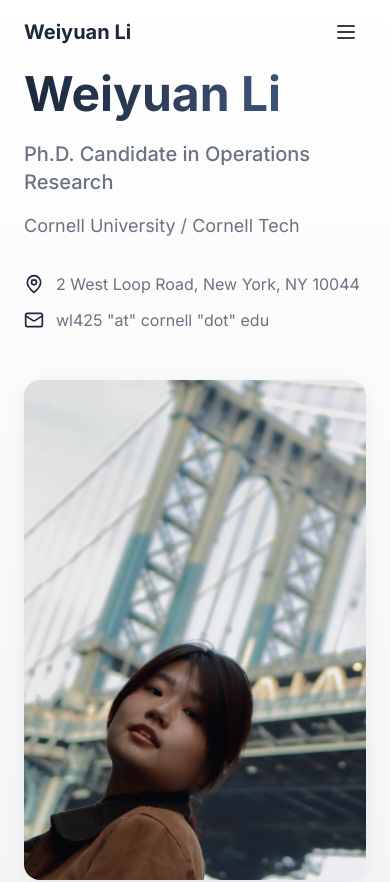
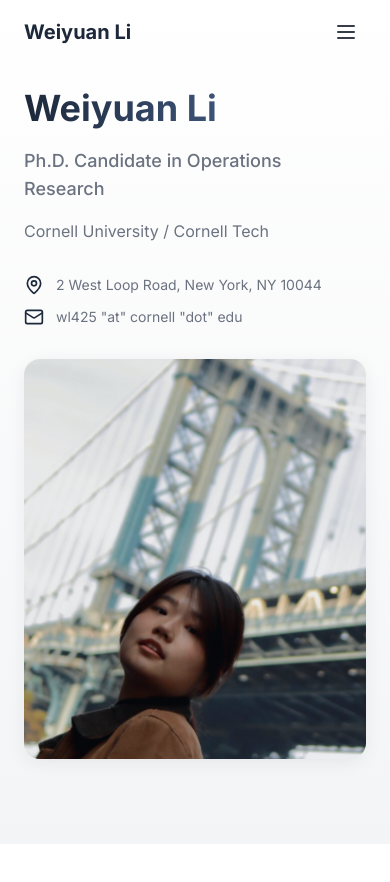
Before and after one commit to wli425/my-personal-web-design, a React (Vite) app: page / in a window 390 px wide. Shown: the top 882 px of the page. Built offline with nearby package versions, Linux system fonts and the light colour scheme; the HTML template or start-up script is replaced by a standard one.

Commit message:
Align name and photo

```diff
--- a/src/components/HeroSection.tsx
+++ b/src/components/HeroSection.tsx
@@ -5,22 +5,22 @@ export const HeroSection = () => {
   return (
     <section className="relative min-h-screen flex items-center bg-section-gradient">
       <div className="section-container">
-        <div className="grid lg:grid-cols-2 gap-12 items-center">
+        <div className="grid md:grid-cols-2 gap-8 items-center">
           {/* Left content */}
           <div className="space-y-8 animate-fade-in">
             <div className="space-y-4">
-              <h1 className="text-5xl lg:text-6xl font-bold leading-tight">
+              <h1 className="text-4xl md:text-5xl lg:text-6xl font-bold leading-tight">
                 <span className="hero-text">Weiyuan Li</span>
               </h1>
-              <p className="text-xl lg:text-2xl text-muted-foreground font-medium">
+              <p className="text-lg md:text-xl lg:text-2xl text-muted-foreground font-medium">
                 Ph.D. Candidate in Operations Research
               </p>
-              <p className="text-lg text-muted-foreground">
+              <p className="text-base md:text-lg text-muted-foreground">
                 Cornell University / Cornell Tech
               </p>
             </div>
 
-            <div className="space-y-3 text-muted-foreground">
+            <div className="space-y-3 text-muted-foreground text-sm md:text-base">
               <div className="flex items-center gap-3">
                 <MapPin className="w-5 h-5 text-primary" />
                 <span>2 West Loop Road, New York, NY 10044</span>
@@ -38,7 +38,7 @@ export const HeroSection = () => {
               <img
                 src={profilePhoto}
                 alt="Weiyuan Li - Ph.D. Candidate at Cornell University"
-                className="w-full h-[500px] lg:h-[600px] object-cover"
+                className="w-full h-[400px] md:h-[500px] lg:h-[600px] object-cover"
               />
               <div className="absolute inset-0 bg-hero-gradient opacity-10"></div>
             </div>
```
